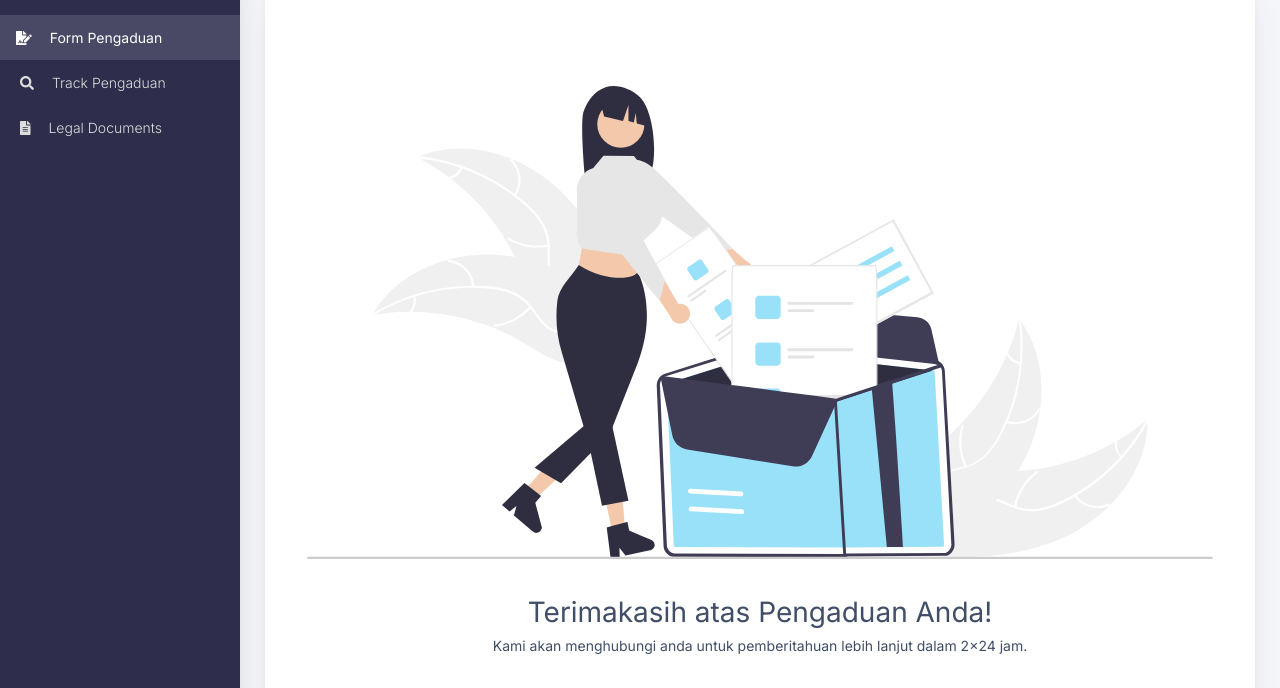
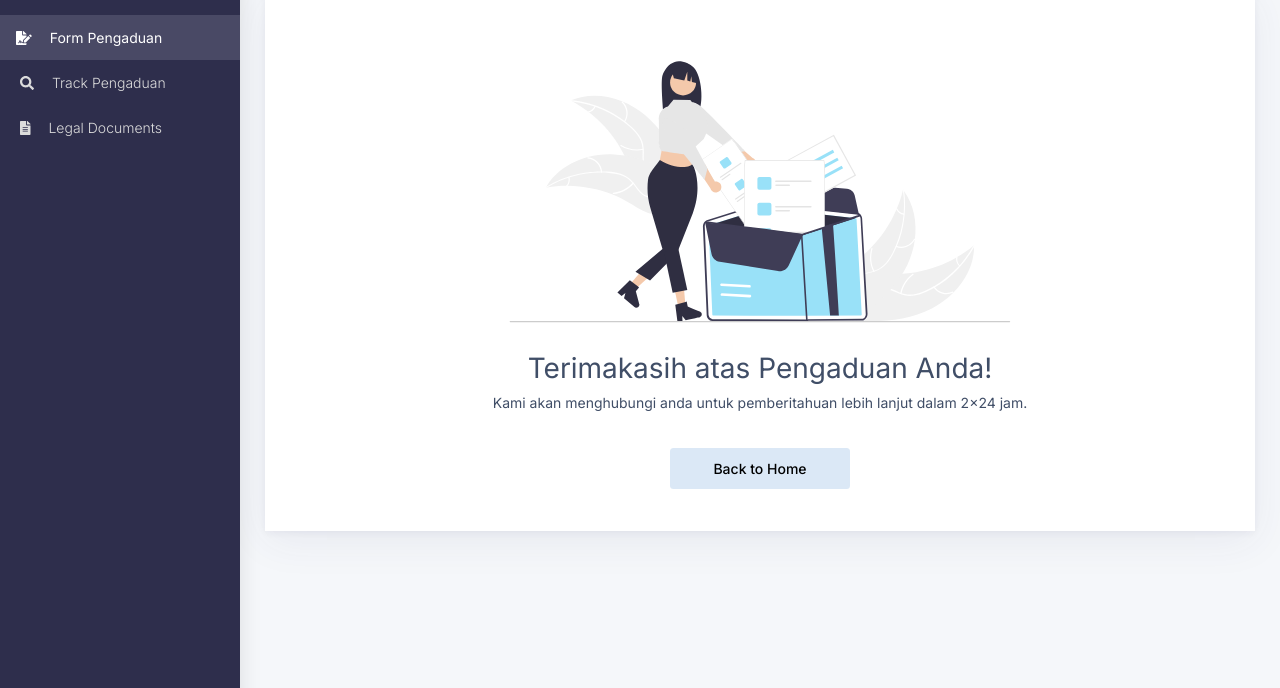
Before and after one commit to yayanrw/msglow-crm-ui, a plain HTML site: page pages/success_submit.html in a window 1280 px wide. Shown: the part 83-771 px from the top of the page. Drawn offline with nearby package versions, Linux system fonts and the light colour scheme; no server answers.

Commit message:
img resp + button

```diff
--- a/pages/success_submit.html
+++ b/pages/success_submit.html
@@ -114,11 +114,11 @@
                 <section id="data_diri_pelapor" class="card">
                     <div class="card-content">
                         <div class="card-body pt-0 text-center p-3">
-                            <img src="../assets/images/illustration/thank-you.svg" class="img img-fluid" alt="thank you"
-                                height="300px">
+                            <img src="../assets/images/illustration/thank-you.svg" class="img pl-xl-5 pr-xl-5 w-75"
+                                height="300px" alt="thank you">
                             <h1 class="pt-2">Terimakasih atas Pengaduan Anda!</h1>
                             <p>Kami akan menghubungi anda untuk pemberitahuan lebih lanjut dalam 2x24 jam.</p>
-                            <a href="../index.html" class="btn btn-custom-1 text-bold-500 btn-lg pl-3 pr-3 mt-2">Back to
+                            <a href="../index.html" class="btn btn-custom-1 text-bold-500 btn-md pl-3 pr-3 mt-2">Back to
                                 Home</a>
                         </div>
                     </div>
```
